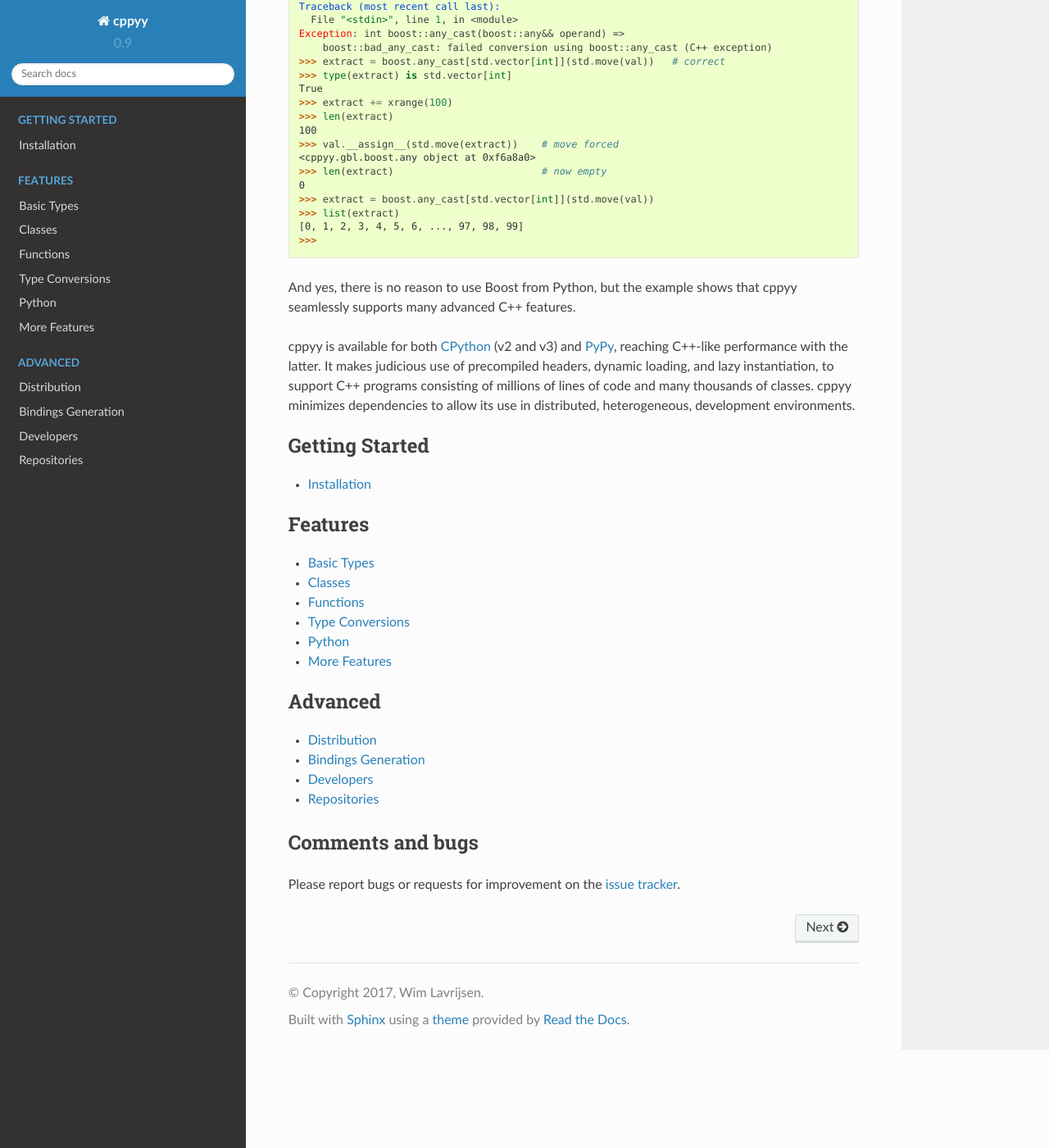
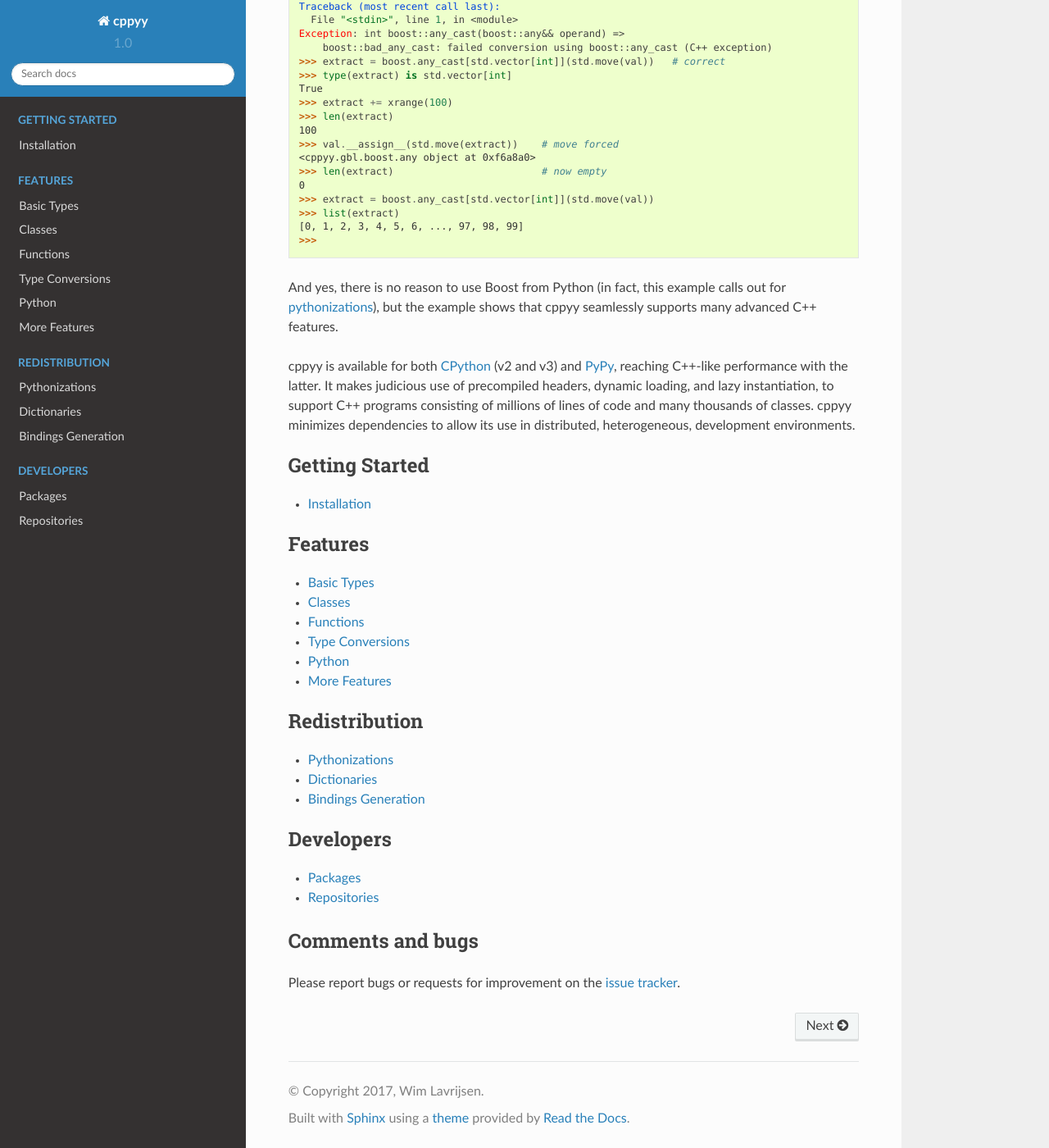
Before and after one commit to wlav/cppyy, a Sphinx documentation site: the page built from doc/source/index.rst, in a window 1280 px wide and 1400 px high, scrolled down 1033 px. Shown: the whole window at 82% size. Built offline with Sphinx 7.4.7 and the Read the Docs theme 2.0.0, drawn with Linux system fonts in a browser that asks for light colours.

Commit message:
reorganize documentation for more structure

```diff
--- a/doc/source/conf.py
+++ b/doc/source/conf.py
@@ -55,9 +55,9 @@
 # built documents.
 #
 # The short X.Y version.
-version = '0.9'
+version = '1.0'
 # The full version, including alpha/beta/rc tags.
-release = '0.9'
+release = '1.0.0'
 
 # The language for content autogenerated by Sphinx. Refer to documentation
 # for a list of supported languages.
--- a/doc/source/distribution.rst
+++ b/doc/source/dictionaries.rst
@@ -1,6 +1,6 @@
-.. _distribution:
+.. _dictionaries:
 
-Distribution
+Dictionaries
 ============
 
 Loading code directly into Cling is fine for interactive work and small
--- a/doc/source/index.rst
+++ b/doc/source/index.rst
@@ -76,7 +76,8 @@
    [0, 1, 2, 3, 4, 5, 6, ..., 97, 98, 99]
    >>>
 
-And yes, there is no reason to use Boost from Python, but the example shows
+And yes, there is no reason to use Boost from Python (in fact, this example
+calls out for :doc:`pythonizations <pythonizations>`),  but the example shows
 that cppyy seamlessly supports many advanced C++ features.
 
 cppyy is available for both `CPython`_ (v2 and v3) and `PyPy`_, reaching
@@ -117,12 +118,18 @@
    features
 
 .. toctree::
-   :caption: Advanced
+   :caption: Redistribution
    :maxdepth: 1
 
-   distribution
+   pythonizations
+   dictionaries
    bindings_generation
-   developers
+
+.. toctree::
+   :caption: Developers
+   :maxdepth: 1
+
+   packages
    repositories
 
 
--- a/doc/source/installation.rst
+++ b/doc/source/installation.rst
@@ -55,7 +55,7 @@
 
 Older versions of PyPy (5.6.0 and earlier) have a built-in ``cppyy`` based on
 `Reflex`_, which is less feature-rich and no longer supported.
-However, both the :doc:`distribution tools <distribution>` and user-facing
+However, both the :doc:`distribution tools <dictionaries>` and user-facing
 Python codes are very backwards compatible.
 
 .. _`PyPI`: https://pypi.python.org/pypi/cppyy/
--- a/doc/source/developers.rst
+++ b/doc/source/packages.rst
@@ -1,7 +1,7 @@
-.. _developers:
+.. _packages:
 
-Developers
-==========
+Packages
+========
 
 Cppyy
 -----
```
